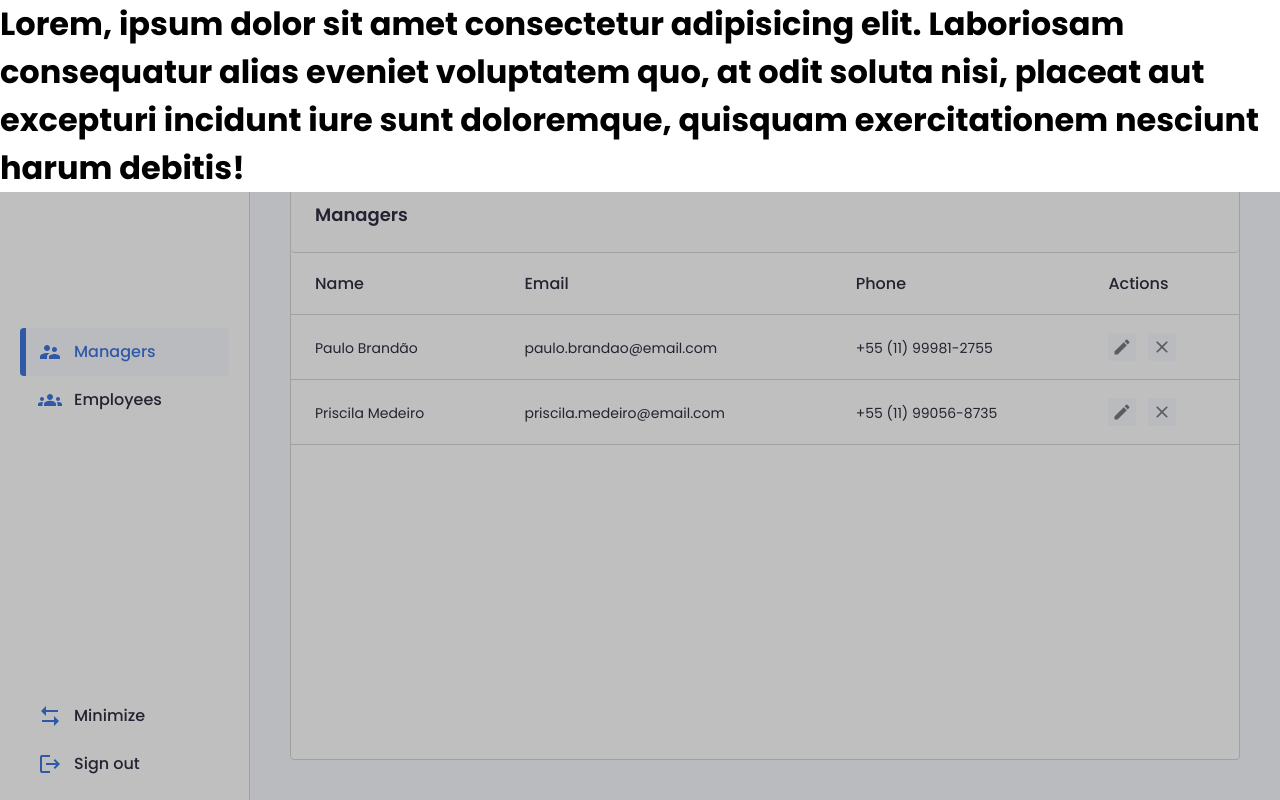
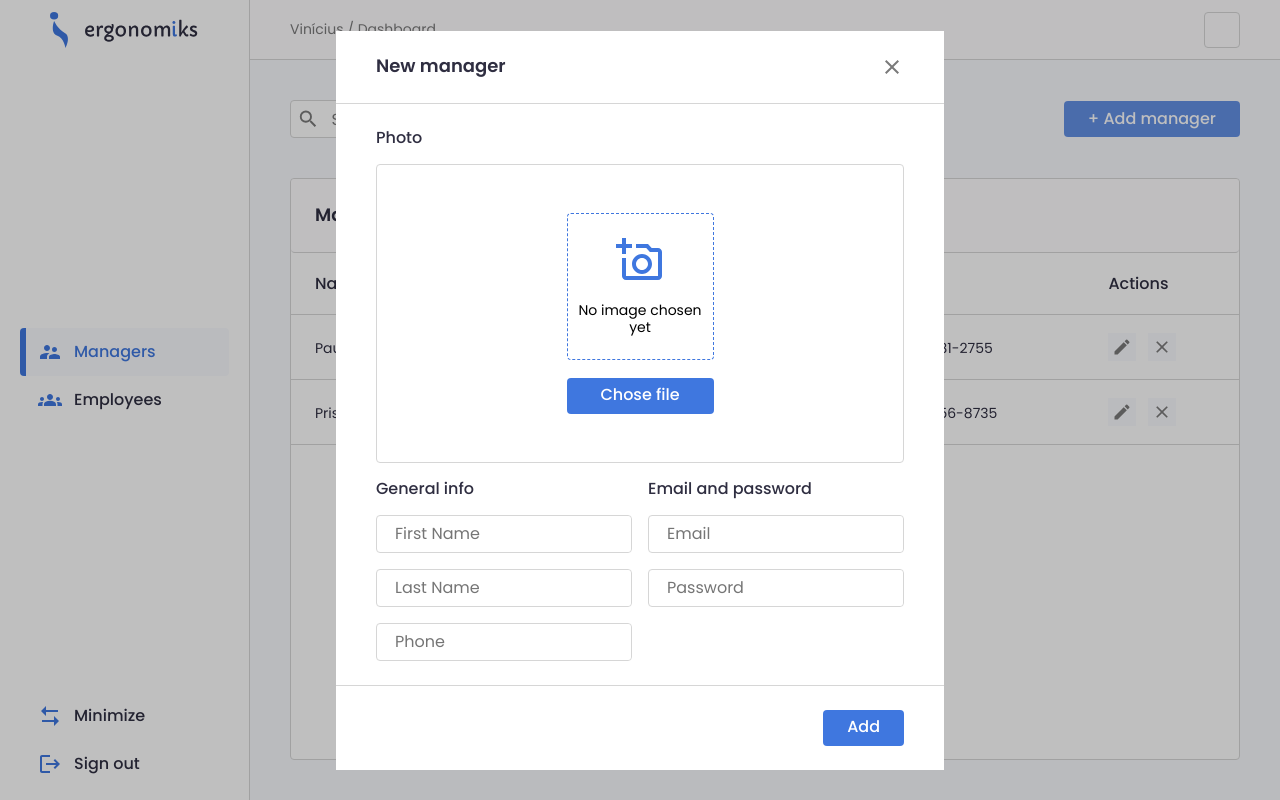
Before and after one commit to vinixiii/ergonomiks-next, a Next.js app: page /app/company/managers in a window 1280 px wide. Both pictures are taken after typing "Sample" into the empty fields and a click on the button "+ Add manager". Built offline with nearby package versions, Linux system fonts and the light colour scheme.

Commit message:
feat: create register manager modal

```diff
--- a/src/components/common/Modal/index.js
+++ b/src/components/common/Modal/index.js
@@ -26,6 +26,7 @@ export function Modal({ isOpen, onClose, children }) {
         transition={{
           duration: 0.3,
         }}
+        style={{ overflowY: 'auto' }}
       >
         {children({ 'data-modal-safe-area': 'true' })}
       </motion.div>
--- a/src/components/common/Modal/styles/ModalWrapper.js
+++ b/src/components/common/Modal/styles/ModalWrapper.js
@@ -3,6 +3,7 @@ import styled, { css } from 'styled-components';
 export const ModalWrapper = styled.div`
   display: flex;
   flex-direction: column;
+  justify-content: center;
   position: absolute;
   top: 0;
   right: 0;
--- /dev/null
+++ b/src/components/forms/RegisterManagerForm/FormContent/index.js
@@ -0,0 +1,90 @@
+import React, { useContext } from 'react';
+import { ThemeContext } from 'styled-components';
+import { MdOutlineAddAPhoto } from 'react-icons/md';
+
+import { Box } from '../../../foundation/Box';
+import { Text } from '../../../foundation/Text';
+import { TextField } from '../../../foundation/TextField';
+import { Button } from '../../../common/Button';
+
+export function ManagerFormContent() {
+  const { colors, borderRadius } = useContext(ThemeContext);
+
+  return (
+    <form>
+      <Text
+        tag="h3"
+        variant="paragraph1"
+        color="primaryText"
+        marginBottom="16px"
+      >
+        Photo
+      </Text>
+      <Box
+        display="flex"
+        flexDirection="column"
+        gap="18px"
+        justifyContent="center"
+        alignItems="center"
+        border={`1px solid ${colors.border}`}
+        borderRadius={borderRadius}
+        marginBottom="16px"
+      >
+        <Box padding="48px" display="flex" flexDirection="column" gap="18px">
+          <Box
+            width="147px"
+            height="147px"
+            display="flex"
+            flexDirection="column"
+            justifyContent="center"
+            alignItems="center"
+            gap="18px"
+            border={`1px dashed ${colors.primary}`}
+            borderRadius={borderRadius}
+            textAlign="center"
+          >
+            <MdOutlineAddAPhoto size="48" color={colors.primary} />
+            <Text variant="paragraph3" color={colors.secondaryText}>
+              No image chosen yet
+            </Text>
+          </Box>
+          <Button type="button">Chose file</Button>
+        </Box>
+      </Box>
+      <Box
+        display="flex"
+        justifyContent="space-between"
+        gap="16px"
+        flexWrap="wrap"
+      >
+        <Box
+          display="flex"
+          flex="1"
+          flexDirection="column"
+          gap="16px"
+          minWidth="180px"
+        >
+          <Text tag="h3" variant="paragraph1" color="primaryText">
+            General info
+          </Text>
+          <TextField placeholder="First Name" />
+          <TextField placeholder="Last Name" />
+          <TextField placeholder="Phone" />
+        </Box>
+        <Box
+          display="flex"
+          flex="1"
+          flexDirection="column"
+          gap="16px"
+          minWidth="180px"
+        >
+          <Text tag="h3" variant="paragraph1" color="primaryText">
+            Email and password
+          </Text>
+          <TextField placeholder="Email" />
+          <TextField placeholder="Password" />
+        </Box>
+      </Box>
+    </form>
+  );
+}
--- /dev/null
+++ b/src/components/forms/RegisterManagerForm/index.js
@@ -0,0 +1,63 @@
+import React, { useContext } from 'react';
+import { ThemeContext } from 'styled-components';
+import { MdClose } from 'react-icons/md';
+
+import { Button } from '../../common/Button';
+import { Box } from '../../foundation/Box';
+import { Grid } from '../../foundation/Grid';
+import { Text } from '../../foundation/Text';
+import { ManagerFormContent } from './FormContent';
+
+export function RegisterManagerForm({ propsDoModal }) {
+  const { colors } = useContext(ThemeContext);
+
+  return (
+    <Grid.Row flex="1" alignItems="center" justifyContent="center">
+      <Grid.Column
+        display="flex"
+        flex="1"
+        flexDirection="column"
+        value={{ xs: 12, xl: 6 }}
+      >
+        <Box
+          display="flex"
+          flex="1"
+          flexDirection="column"
+          backgroundColor="white"
+          {...propsDoModal}
+        >
+          <Box
+            display="flex"
+            justifyContent="space-between"
+            alignItems="center"
+            padding="24px 40px"
+            borderBottom={`1px solid ${colors.border}`}
+          >
+            <Text tag="h2" variant="subtitle" color="primaryText">
+              New manager
+            </Text>
+            <MdClose size="24" color={colors.secondaryText} />
+          </Box>
+
+          <Box
+            display="flex"
+            flex="1"
+            flexDirection="column"
+            padding="24px 40px"
+          >
+            <ManagerFormContent />
+          </Box>
+
+          <Box
+            display="flex"
+            justifyContent="flex-end"
+            padding="24px 40px"
+            borderTop={`1px solid ${colors.border}`}
+          >
+            <Button alignSelf="flex-end">Add</Button>
+          </Box>
+        </Box>
+      </Grid.Column>
+    </Grid.Row>
+  );
+}
--- a/src/components/foundation/Box/index.js
+++ b/src/components/foundation/Box/index.js
@@ -26,4 +26,12 @@ export const Box = styled.div`
   ${propToStyle('marginRight')}
   ${propToStyle('borderRadius')}
   ${propToStyle('borderBottom')}
+
+  ${propToStyle('border')}
+  ${propToStyle('borderTop')}
+  ${propToStyle('alignSelf')}
+  ${propToStyle('minWidth')}
+  ${propToStyle('mWidth')}
+  ${propToStyle('textAlign')}
+  ${propToStyle('height')}
 `;
--- a/src/components/wrappers/WebsitePage/index.jsx
+++ b/src/components/wrappers/WebsitePage/index.jsx
@@ -5,6 +5,7 @@ import { Sidebar } from '../../common/Sidebar';
 import { Header } from '../../common/Header';
 import { Box } from '../../foundation/Box';
 import { Modal } from '../../common/Modal';
+import { RegisterManagerForm } from '../../forms/RegisterManagerForm';
 
 export default function WebsitePageWrapper({
   children,
@@ -23,14 +24,7 @@ export default function WebsitePageWrapper({
       <Box display="flex" flex="1">
         <Modal isOpen={isModalOpen} onClose={() => setIsModalOpen(false)}>
           {(propsDoModal) => (
-            <div style={{ background: 'white' }} {...propsDoModal}>
-              <h1>
-                Lorem, ipsum dolor sit amet consectetur adipisicing elit.
-                Laboriosam consequatur alias eveniet voluptatem quo, at odit
-                soluta nisi, placeat aut excepturi incidunt iure sunt
-                doloremque, quisquam exercitationem nesciunt harum debitis!
-              </h1>
-            </div>
+            <RegisterManagerForm propsDoModal={propsDoModal} />
           )}
         </Modal>
         {sidebarProps.display && <Sidebar />}
```
